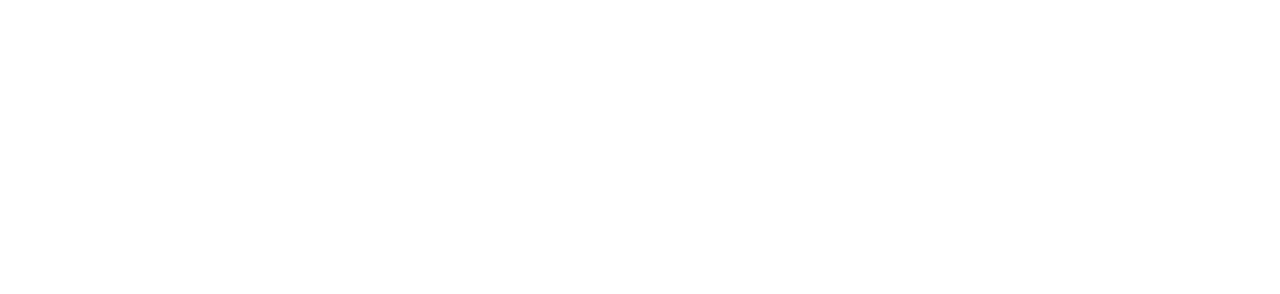
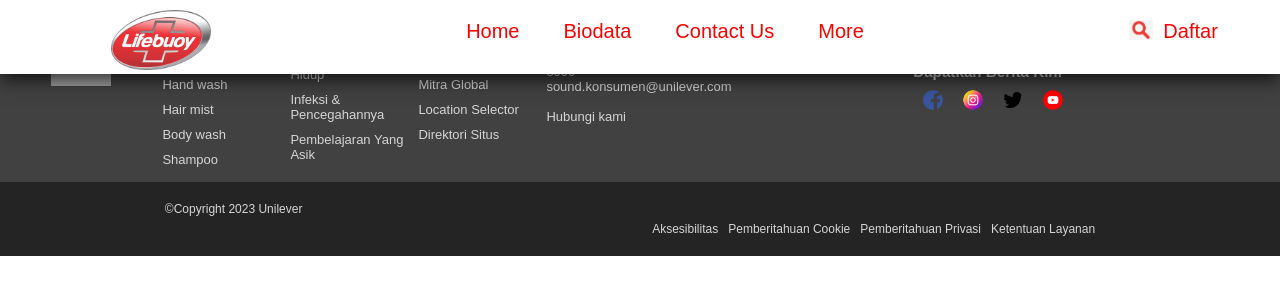
Before and after one commit to gibrael046/finalproject, a plain HTML site: page more.html in a window 1280 px wide. Drawn offline with Linux system fonts and the light colour scheme; grey boxes are pictures that could not be loaded.

Commit message:
updated all

```diff
--- a/biodata.html
+++ b/biodata.html
@@ -0,0 +1,90 @@
+<!DOCTYPE html>
+<html lang="en">
+<head>
+    <meta charset="UTF-8">
+    <meta name="viewport" content="width=device-width, initial-scale=1.0">
+    <link rel="stylesheet" href="sabun.css">
+    <title>Sanitizer, Body & Hand Wash, Bar Soaps | Lifebuoy Indonesia</title>
+    <link rel="icon" type="image/x-icon" href="img/sabun.ico">
+</head>
+<body>
+    <header>
+       <nav class="header">
+            <div>
+                <img style="width: 100px; height: 60px; margin-top: 10%;" src="img/sabun1.png">
+            </div>
+            <div class="dua">
+                <a href="index.html"><p style="color: red;">Home  </p></a>
+                <a href="biodata.html"><p style="color: red;">Biodata  </p></a>
+                <a href="contact_us.html"><p style="color: red;">Contact Us  </p></a>
+                <a href="more.html"><p style="color: red;">More</p></a>
+            </div>
+            <div class="tiga">
+                <img src="img/cari.png" style="margin-top: 10px;">
+                <a href=""><p style="margin-top: 10px;">Daftar</p></a>
+            </div>
+        </nav>
+    </header>
+    <main>
+
+    </main>
+    <footer>
+        <div class="footercontainer">
+            <img src="https://assets.unileversolutions.com/v1/1712925.png?im=AspectCrop=(60,66);Resize=(60,66)">
+                <div class="footer">
+                    <h3 style="margin-bottom: 15px; margin-top: 15px;">Produk</h3>
+                    <ul id="produk">
+                        <li>Bar soap</li>
+                        <li>Hand wash</li>
+                        <li>Hair mist</li>
+                        <li>Body wash</li>
+                        <li>Shampoo</li>
+                    </ul>
+                </div>
+                <div>
+                    <h3 style="margin-bottom: 15px; margin-top: 15px;">Artikel</h3>
+                    <ul id="produk">
+                        <li>Kesehatan & Gaya Hidup </li>
+                        <li>Infeksi & Pencegahannya</li>
+                        <li>Pembelajaran Yang Asik</li>
+                    </ul>
+                </div>
+                <div>
+                    <h3 style="margin-bottom: 15px; margin-top: 15px;">Lifebuoy</h3>
+                    <ul id="produk">
+                        <li>Cerita Kami</li>
+                        <li>Mitra Global</li>
+                        <li>Location Selector</li>
+                        <li>Direktori Situs</li>
+                    </ul>
+                </div>
+                <div>
+                    <h3 style="margin-bottom: 15px; margin-top: 17px;">Hubungi Kami</h3>
+                    <p style="text-decoration: none; cursor: text;">
+                        ID Toll free: 0800 155 8000
+                        sound.konsumen@unilever.com
+                    </p><br>
+                    <p>Hubungi kami</p>
+                </div>
+                <div class="berita">
+                    <h3>Dapatkan Berita Kini</h3>
+                    <div class="icon">
+                        <img style="border-radius: 50%; width: 20px; height: 20px;" src="img/facebook.png">
+                        <img style="border-radius: 50%; width: 20px; height: 20px;" src="img/instagram.png">
+                        <img style="border-radius: 50%; width: 20px; height: 20px;" src="img/twitter.png">
+                        <img style="border-radius: 50%; width: 20px; height: 20px;" src="img/youtube.png">
+                    </div>
+            </div>
+        </div>
+            <div class="copyright">
+                ©Copyright 2023 Unilever
+                <div class="kanan">
+                    <p>Aksesibilitas </p>
+                    <p>Pemberitahuan Cookie </p>
+                    <p>Pemberitahuan Privasi </p>
+                    <p>Ketentuan Layanan</p>
+                </div>
+            </div>
+    </footer>
+</body>
+</html>
--- a/more.html
+++ b/more.html
@@ -0,0 +1,90 @@
+<!DOCTYPE html>
+<html lang="en">
+<head>
+    <meta charset="UTF-8">
+    <meta name="viewport" content="width=device-width, initial-scale=1.0">
+    <link rel="stylesheet" href="sabun.css">
+    <title>Sanitizer, Body & Hand Wash, Bar Soaps | Lifebuoy Indonesia</title>
+    <link rel="icon" type="image/x-icon" href="img/sabun.ico">
+</head>
+<body>
+    <header>
+       <nav class="header">
+            <div>
+                <img style="width: 100px; height: 60px; margin-top: 10%;" src="img/sabun1.png">
+            </div>
+            <div class="dua">
+                <a href="index.html"><p style="color: red;">Home  </p></a>
+                <a href="biodata.html"><p style="color: red;">Biodata  </p></a>
+                <a href="contact_us.html"><p style="color: red;">Contact Us  </p></a>
+                <a href="more.html"><p style="color: red;">More</p></a>
+            </div>
+            <div class="tiga">
+                <img src="img/cari.png" style="margin-top: 10px;">
+                <a href=""><p style="margin-top: 10px;">Daftar</p></a>
+            </div>
+        </nav>
+    </header>
+    <main>
+
+    </main>
+    <footer>
+        <div class="footercontainer">
+            <img src="https://assets.unileversolutions.com/v1/1712925.png?im=AspectCrop=(60,66);Resize=(60,66)">
+                <div class="footer">
+                    <h3 style="margin-bottom: 15px; margin-top: 15px;">Produk</h3>
+                    <ul id="produk">
+                        <li>Bar soap</li>
+                        <li>Hand wash</li>
+                        <li>Hair mist</li>
+                        <li>Body wash</li>
+                        <li>Shampoo</li>
+                    </ul>
+                </div>
+                <div>
+                    <h3 style="margin-bottom: 15px; margin-top: 15px;">Artikel</h3>
+                    <ul id="produk">
+                        <li>Kesehatan & Gaya Hidup </li>
+                        <li>Infeksi & Pencegahannya</li>
+                        <li>Pembelajaran Yang Asik</li>
+                    </ul>
+                </div>
+                <div>
+                    <h3 style="margin-bottom: 15px; margin-top: 15px;">Lifebuoy</h3>
+                    <ul id="produk">
+                        <li>Cerita Kami</li>
+                        <li>Mitra Global</li>
+                        <li>Location Selector</li>
+                        <li>Direktori Situs</li>
+                    </ul>
+                </div>
+                <div>
+                    <h3 style="margin-bottom: 15px; margin-top: 17px;">Hubungi Kami</h3>
+                    <p style="text-decoration: none; cursor: text;">
+                        ID Toll free: 0800 155 8000
+                        sound.konsumen@unilever.com
+                    </p><br>
+                    <p>Hubungi kami</p>
+                </div>
+                <div class="berita">
+                    <h3>Dapatkan Berita Kini</h3>
+                    <div class="icon">
+                        <img style="border-radius: 50%; width: 20px; height: 20px;" src="img/facebook.png">
+                        <img style="border-radius: 50%; width: 20px; height: 20px;" src="img/instagram.png">
+                        <img style="border-radius: 50%; width: 20px; height: 20px;" src="img/twitter.png">
+                        <img style="border-radius: 50%; width: 20px; height: 20px;" src="img/youtube.png">
+                    </div>
+            </div>
+        </div>
+            <div class="copyright">
+                ©Copyright 2023 Unilever
+                <div class="kanan">
+                    <p>Aksesibilitas </p>
+                    <p>Pemberitahuan Cookie </p>
+                    <p>Pemberitahuan Privasi </p>
+                    <p>Ketentuan Layanan</p>
+                </div>
+            </div>
+    </footer>
+</body>
+</html>
--- a/sabun.css
+++ b/sabun.css
@@ -4,9 +4,17 @@
     font-family: sans-serif;
 }
 
+header {
+    width: 100%;
+    position: fixed;
+    background-color: #fff;
+    box-shadow: 0px 5px 18px 0px rgba(0,0,0,0.75); -webkit-box-shadow: 0px 5px 18px 0px rgba(0,0,0,0.75); -moz-box-shadow: 0px 5px 18px 0px rgba(0,0,0,0.75);
+}
+
 .header {
     display: flex;
     justify-content: space-around;
+
 }
 .header div {
     justify-content: space-between;
@@ -20,7 +28,6 @@
     margin: 10px;
     padding-right: 12px;
     padding-left: 12px;
-    border-bottom: 1px solid red;
     text-decoration: none;
     font-size: 20px;
 }
@@ -30,10 +37,65 @@
     color: red;
 }
 
+.tiga {
+    width: 30px;
+    height: 30px;
+    color: red;
+    margin-top: 15px;
+    display: flex;
+    margin: 10px;
+    font-size: 20px;
+}
+
+.tiga p:hover {
+    text-decoration: underline;
+    color: red;
+}
+
+.tiga a {
+    margin-left: 10px;
+    text-decoration: none;
+    color: red;
+}
+
+.isi img {
+    padding-top: 75px;
+    height: 500px;
+}
+
+.isi h1 {
+    margin-top: 8%;
+    margin-left: 8%;
+    color: red;
+    font-family:'Lucida Sans', 'Lucida Sans Regular', 'Lucida Grande', 'Lucida Sans Unicode', Geneva, Verdana, sans-serif;
+}
+
+.isi h4 a{
+    color: red;
+    padding-left: 75%;
+}
+
+.tampilan {
+    display: flex ;
+    margin: 15px;
+    justify-content: space-around;
+}
+
+.artikel h1 {
+    margin-top: 3%;
+    margin-left: 7%;
+    color: red;
+    font-family:'Lucida Sans', 'Lucida Sans Regular', 'Lucida Grande', 'Lucida Sans Unicode', Geneva, Verdana, sans-serif;
+}
+
+.artikel h4 a {
+    color: red;
+    padding-left: 75%;
+}
+
 footer {
-    margin-top: 50px;
     margin: 0;
-    background-color: #403f3f;
+    background-color: #414141;
     color: #d5d5d5;
 }
 
```
Also changed, not shown: contact_us.html (+90 -0 lines), index.html (+31 -9 lines), img/bg1.avif (added), img/cari.png (added), img/pro1.avif (added), img/pro2.avif (added), img/pro3.avif (added), img/virus.avif (added).
